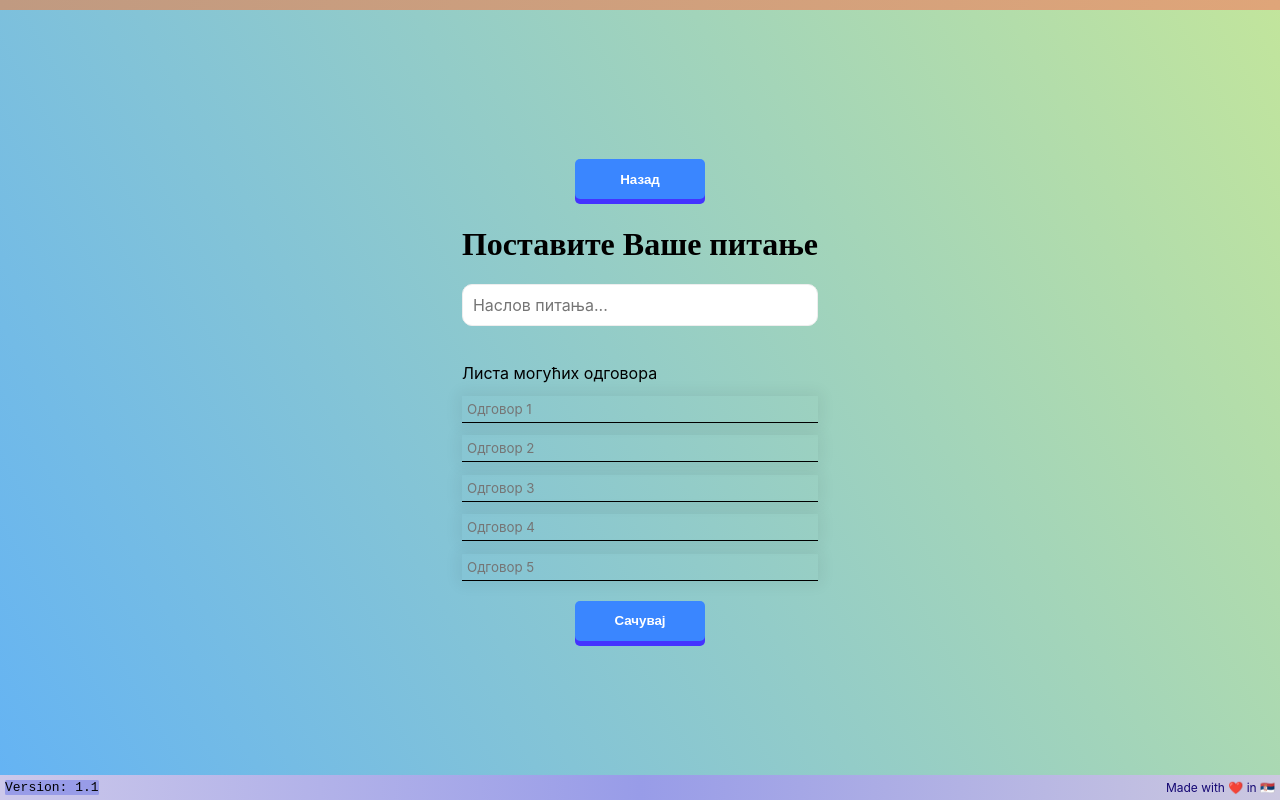
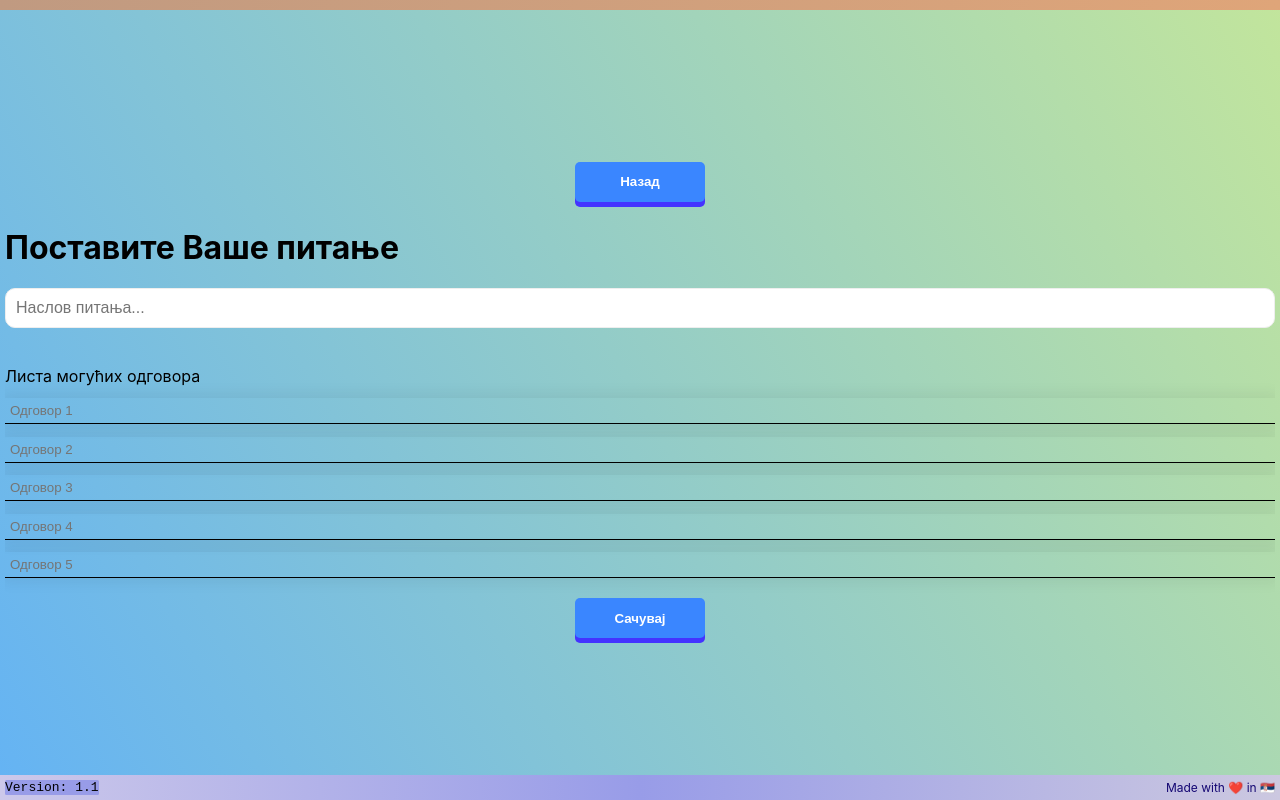
Before and after one commit to vexy/voting_platform, a SvelteKit app in the folder frontend/: page /newquestion in a window 1280 px wide. Built offline with nearby package versions, Linux system fonts and the light colour scheme; no server answers.

Commit message:
Updated settings panel and improved overall design layout.
Related to #70
Closes #60

```diff
--- a/frontend/src/lib/Footer.svelte
+++ b/frontend/src/lib/Footer.svelte
@@ -24,7 +24,6 @@
     }
 
     footer div {
-        font-family: -apple-system, BlinkMacSystemFont, 'Segoe UI', Roboto, Oxygen, Ubuntu, Cantarell, 'Open Sans', 'Helvetica Neue', sans-serif;
         font-size: 12px;
         color: #140773;
         /* padding-right: 15px; */
--- a/frontend/src/lib/Header.svelte
+++ b/frontend/src/lib/Header.svelte
@@ -3,11 +3,6 @@
     import Contract from "$lib/Utilities";
     import { Provider } from "$lib/Provider";
     import { PlatformStore } from "./UtilsStore";
-    // import { onMount } from "svelte";
-
-    // onMount(async () => {
-    //     console.log("Header mounted.");
-    // });
 
     // MetaMask requires requesting permission to connect users accounts
     async function disconnect() {
@@ -47,7 +42,6 @@
     }
 
     div {
-        font-family: -apple-system, BlinkMacSystemFont, 'Segoe UI', Roboto, Oxygen, Ubuntu, Cantarell, 'Open Sans', 'Helvetica Neue', sans-serif;
         font-size: small;
         margin: 10px;
     }
--- a/frontend/src/lib/QuestionsTable.svelte
+++ b/frontend/src/lib/QuestionsTable.svelte
@@ -55,7 +55,6 @@
     question-title {
         flex-grow: 1;
         margin: 5px;
-        font-family:-apple-system, BlinkMacSystemFont, 'Segoe UI', Roboto, Oxygen, Ubuntu, Cantarell, 'Open Sans', 'Helvetica Neue', sans-serif;
         font-size: 18px;
         color: white;
     }
--- a/frontend/src/routes/+layout.svelte
+++ b/frontend/src/routes/+layout.svelte
@@ -8,17 +8,18 @@
 	import Footer from "$lib/Footer.svelte";
 </script>
 
-<background>
+<main-container>
 	<Header />
-	<slot />
+	<main-content>
+		<slot />
+	</main-content>
 	<Footer />
-</background>
+</main-container>
 
 <style>
-    background {
+    main-container {
 		display: flex;
 		flex-direction: column;
-		align-items: stretch;
 		justify-content: space-between;
 
 		position: absolute;
@@ -26,15 +27,22 @@
         bottom: 0;
         left: 0;
         right: 0;
-        width: 100%;
-        height: 100%;
+        width: 100vw;
+        height: 100vh;
         background-image: linear-gradient(to top, #a3bded 0%, #6991c7 100%);
 		/* background-image: linear-gradient(to top, #c79081 0%, #dfa579 100%); */
         /* background-image: linear-gradient(60deg, #64b3f4 0%, #c2e59c 100%); */
+
+		font-family: -apple-system, BlinkMacSystemFont, 'Segoe UI', Roboto, Oxygen, Ubuntu, Cantarell, 'Open Sans', 'Helvetica Neue', sans-serif;
 	}
 
+	main-content {
+		margin-inline: 5px;
+		overflow-y: auto;
+    }
+
 	@media (min-width: 640px) {
-		background {
+		main-container {
 			background-image: linear-gradient(60deg, #64b3f4 0%, #c2e59c 100%);
 			max-width: none;
 			max-height: none;
@@ -42,7 +50,7 @@
 	}
 
 	@media (min-width: 280px) {
-		background {
+		main-container {
 			max-width: none;
 			max-height: none;
 		}
--- a/frontend/src/routes/newquestion/+page.svelte
+++ b/frontend/src/routes/newquestion/+page.svelte
@@ -138,7 +138,6 @@
       display: flex;
       flex-direction: column;
       align-items: center;
-      font-family: -apple-system, BlinkMacSystemFont, 'Segoe UI', Roboto, Oxygen, Ubuntu, Cantarell, 'Open Sans', 'Helvetica Neue', sans-serif;
       padding: 5px;
     }
 
@@ -147,7 +146,6 @@
       flex-direction:  column;
       gap: 12.5px;
       justify-content: space-around;
-      font-family: -apple-system, BlinkMacSystemFont, 'Segoe UI', Roboto, Oxygen, Ubuntu, Cantarell, 'Open Sans', 'Helvetica Neue', sans-serif;
     }
 
     .title-input {
@@ -158,7 +156,6 @@
       margin-bottom: 25px;
       border: 1px solid #eee;
       font-size: medium;
-      font-family: -apple-system, BlinkMacSystemFont, 'Segoe UI', Roboto, Oxygen, Ubuntu, Cantarell, 'Open Sans', 'Helvetica Neue', sans-serif;
     }
 
     .label-input {
@@ -169,7 +166,6 @@
       border-bottom: 1px solid;
       box-shadow: 0 0 15px 4px rgba(0,0,0,0.06);
       background-color: inherit;
-      font-family: -apple-system, BlinkMacSystemFont, 'Segoe UI', Roboto, Oxygen, Ubuntu, Cantarell, 'Open Sans', 'Helvetica Neue', sans-serif;
     }
 
     .save-button {
--- a/frontend/src/routes/questions/[slug]/+page.svelte
+++ b/frontend/src/routes/questions/[slug]/+page.svelte
@@ -143,7 +143,6 @@
         display: flex;
         flex-direction: row;
         justify-content: space-around;
-        font-family: -apple-system, BlinkMacSystemFont, 'Segoe UI', Roboto, Oxygen, Ubuntu, Cantarell, 'Open Sans', 'Helvetica Neue', sans-serif;
     }
 
     vstack {
@@ -156,7 +155,6 @@
       display: flex;
       flex-direction: column;
       align-items: center;
-      font-family: -apple-system, BlinkMacSystemFont, 'Segoe UI', Roboto, Oxygen, Ubuntu, Cantarell, 'Open Sans', 'Helvetica Neue', sans-serif;
       padding: 5px;
       word-wrap: break-word;
     }
```
Also changed, not shown: frontend/src/lib/EasyConfigPanel.svelte (+8 -8 lines), frontend/src/lib/Instructions.svelte (+7 -1 lines), frontend/src/routes/+page.svelte (+26 -13 lines).
